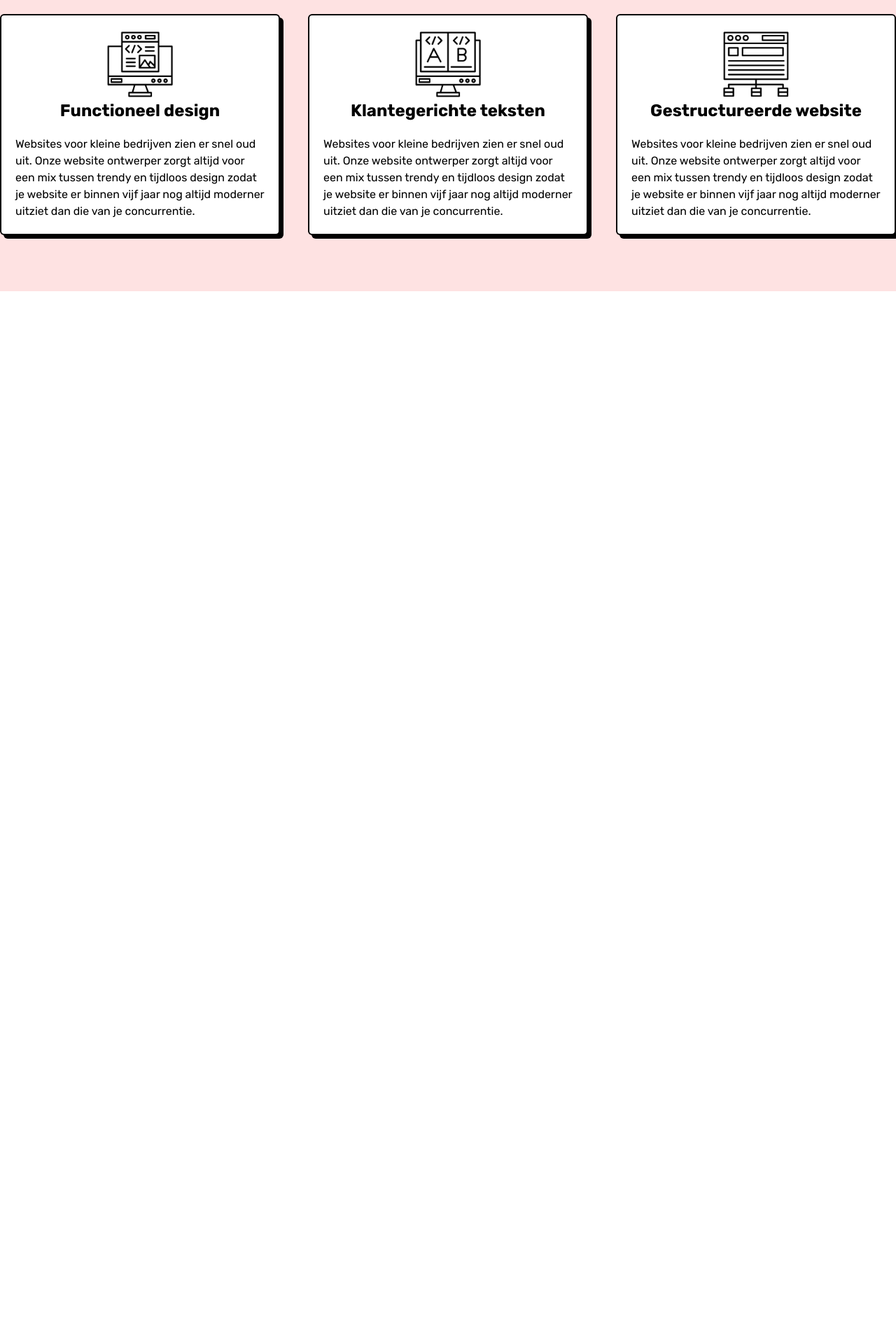
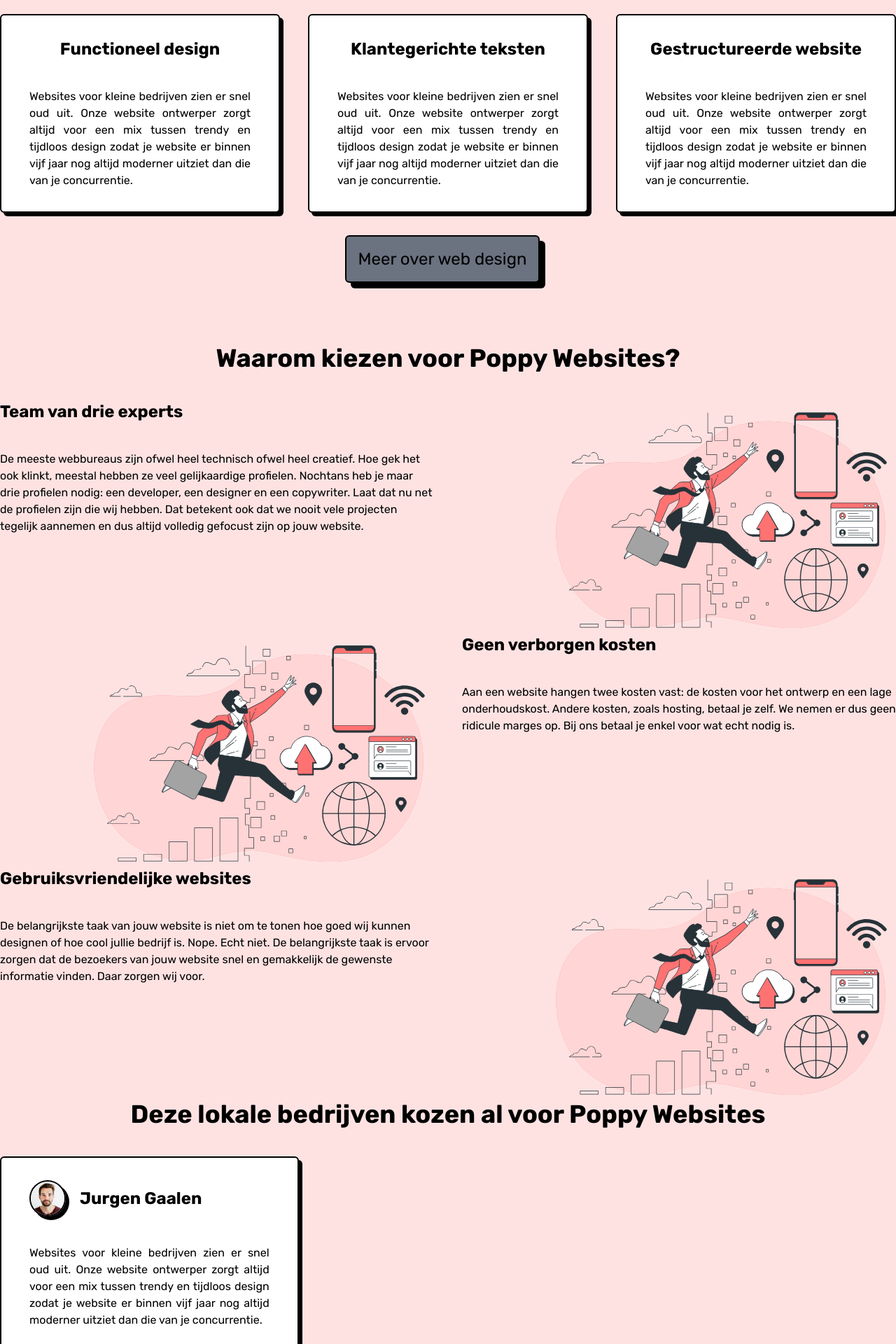
Before and after one commit to AmerSikira/poppy-websites, a Next.js app: page / in a window 1280 px wide. Shown: the part 940-2860 px from the top of the page at 70% size. Before the commit the page ends 1356 px from the top, so only its background shows below. Built offline with nearby package versions, Linux system fonts and the light colour scheme.

Commit message:
Added a bunch of stuff

```diff
--- a/app/globals.css
+++ b/app/globals.css
@@ -19,3 +19,33 @@
 body {
 	color: rgb(var(--foreground-rgb));
 }
+
+.homepage-gradient {
+	background-image: linear-gradient(
+		to right,
+		rgb(255 237 213) 50%,
+		rgb(254 215 170) 50%
+	);
+}
+
+svg#freepik_stories-digital-transformation:not(.animated) .animable {
+	opacity: 0;
+}
+svg#freepik_stories-digital-transformation.animated
+	#freepik--background-simple--inject-2 {
+	animation: 1.5s Infinite linear floating;
+	animation-delay: 0s;
+}
+@keyframes floating {
+	0% {
+		opacity: 1;
+		transform: translateY(0px);
+	}
+	50% {
+		transform: translateY(-10px);
+	}
+	100% {
+		opacity: 1;
+		transform: translateY(0px);
+	}
+}
--- a/components/homepage/hero.tsx
+++ b/components/homepage/hero.tsx
@@ -4,6 +4,8 @@
 import Cta from "../ui/cta";
 import H1 from "../ui/h1";
 import FlexRow from "../layout/flex-row";
+import SecondaryCta from "../ui/secondary-cta";
+import FlexColumn from "../layout/flex-column";
 
 const Hero = () => {
 	return (
@@ -35,17 +37,11 @@
 					</FlexRow>
 
 					<FlexRow className="gap-10">
-						<div className="flex flex-col items-center shadow-3xl rounded-md border-2 border-black bg-white p-5 w-1/3">
-							<Image
-								width={100}
-								height={100}
-								src="/web-design.png"
-								alt="Logo"
-							/>
-							<h3 className="text-2xl font-bold text-black mb-5">
+						<div className="flex flex-col items-center shadow-3xl rounded-md border-2 border-black bg-white py-8 px-10 w-1/3">
+							<h3 className="text-2xl font-bold text-black mb-10">
 								Functioneel design
 							</h3>
-							<p>
+							<p className="text-black text-justify">
 								Websites voor kleine bedrijven zien er snel oud
 								uit. Onze website ontwerper zorgt altijd voor
 								een mix tussen trendy en tijdloos design zodat
@@ -54,17 +50,11 @@
 							</p>
 						</div>
 
-						<div className="flex flex-col items-center shadow-3xl rounded-md border-2 border-black bg-white p-5 w-1/3">
-							<Image
-								width={100}
-								height={100}
-								src="/ab-testing.png"
-								alt="Logo"
-							/>
-							<h3 className="text-2xl font-bold  text-black mb-5">
+						<div className="flex flex-col items-center shadow-3xl rounded-md border-2 border-black bg-white py-8 px-10 w-1/3">
+							<h3 className="text-2xl font-bold  text-black mb-10">
 								Klantegerichte teksten
 							</h3>
-							<p>
+							<p className="text-black text-justify">
 								Websites voor kleine bedrijven zien er snel oud
 								uit. Onze website ontwerper zorgt altijd voor
 								een mix tussen trendy en tijdloos design zodat
@@ -73,17 +63,11 @@
 							</p>
 						</div>
 
-						<div className="flex flex-col items-center rounded-md border-2 border-black bg-white shadow-3xl p-5 w-1/3">
-							<Image
-								width={100}
-								height={100}
-								src="/structure.png"
-								alt="Logo"
-							/>
-							<h3 className="text-2xl font-bold text-black mb-5">
+						<div className="flex flex-col items-center rounded-md border-2 border-black bg-white shadow-3xl py-8 px-10 w-1/3">
+							<h3 className="text-2xl font-bold text-black mb-10">
 								Gestructureerde website
 							</h3>
-							<p>
+							<p className="text-black text-justify">
 								Websites voor kleine bedrijven zien er snel oud
 								uit. Onze website ontwerper zorgt altijd voor
 								een mix tussen trendy en tijdloos design zodat
@@ -92,6 +76,128 @@
 							</p>
 						</div>
 					</FlexRow>
+
+					<FlexRow className="justify-center mt-10">
+						<SecondaryCta>Meer over web design</SecondaryCta>
+					</FlexRow>
+				</Container>
+			</section>
+			<section className="bg-red-100">
+				<Container>
+					<FlexRow className="justify-center mb-10">
+						<h2 className="text-center text-4xl font-bold text-black">
+							Waarom kiezen voor Poppy Websites?
+						</h2>
+					</FlexRow>
+				</Container>
+				<Container className="flex gap-10">
+					<FlexColumn className="w-1/2">
+						<h3 className="text-2xl font-bold text-black mb-10">
+							Team van drie experts
+						</h3>
+
+						<p className="text-black">
+							De meeste webbureaus zijn ofwel heel technisch ofwel
+							heel creatief. Hoe gek het ook klinkt, meestal
+							hebben ze veel gelijkaardige profielen. Nochtans heb
+							je maar drie profielen nodig: een developer, een
+							designer en een copywriter. Laat dat nu net de
+							profielen zijn die wij hebben. Dat betekent ook dat
+							we nooit vele projecten tegelijk aannemen en dus
+							altijd volledig gefocust zijn op jouw website.
+						</p>
+					</FlexColumn>
+
+					<FlexRow className="w-1/2 justify-end">
+						<Image
+							alt=""
+							width={500}
+							height={500}
+							src="/figure-1.svg"
+						/>
+					</FlexRow>
+				</Container>
+
+				<Container className="flex gap-10">
+					<FlexRow className="w-1/2 justify-end">
+						<Image
+							alt=""
+							width={500}
+							height={500}
+							src="/figure-1.svg"
+						/>
+					</FlexRow>
+
+					<FlexColumn className="w-1/2">
+						<h3 className="text-2xl font-bold text-black mb-10">
+							Geen verborgen kosten
+						</h3>
+
+						<p className="text-black">
+							Aan een website hangen twee kosten vast: de kosten
+							voor het ontwerp en een lage onderhoudskost. Andere
+							kosten, zoals hosting, betaal je zelf. We nemen er
+							dus geen ridicule marges op. Bij ons betaal je enkel
+							voor wat echt nodig is.
+						</p>
+					</FlexColumn>
+				</Container>
+				<Container className="flex gap-10">
+					<FlexColumn className="w-1/2">
+						<h3 className="text-2xl font-bold text-black mb-10">
+							Gebruiksvriendelijke websites
+						</h3>
+
+						<p className="text-black">
+							De belangrijkste taak van jouw website is niet om te
+							tonen hoe goed wij kunnen designen of hoe cool
+							jullie bedrijf is. Nope. Echt niet. De belangrijkste
+							taak is ervoor zorgen dat de bezoekers van jouw
+							website snel en gemakkelijk de gewenste informatie
+							vinden. Daar zorgen wij voor.
+						</p>
+					</FlexColumn>
+
+					<FlexRow className="w-1/2 justify-end">
+						<Image
+							alt=""
+							width={500}
+							height={500}
+							src="/figure-1.svg"
+						/>
+					</FlexRow>
+				</Container>
+			</section>
+
+			<section className="bg-red-100">
+				<Container>
+					<FlexRow className="justify-center mb-10">
+						<h2 className="text-center text-4xl font-bold text-black">
+							Deze lokale bedrijven kozen al voor Poppy Websites
+						</h2>
+					</FlexRow>
+				</Container>
+				<Container className="flex gap-10">
+					<div className="flex flex-col items-center shadow-3xl rounded-md border-2 border-black bg-white py-8 px-10 w-1/3">
+						<FlexRow className="w-full items-center content-center relative">
+							<div className="rounded-full overflow-hidden border-2 border-black shadow-3xl">
+								<img
+									className="rounded-full w-12 object-cover h-12"
+									src="/image.avif"
+								/>
+							</div>
+							<h3 className="text-2xl font-bold text-black ml-5">
+								Jurgen Gaalen
+							</h3>
+						</FlexRow>
+						<p className="text-black text-justify mt-10">
+							Websites voor kleine bedrijven zien er snel oud uit.
+							Onze website ontwerper zorgt altijd voor een mix
+							tussen trendy en tijdloos design zodat je website er
+							binnen vijf jaar nog altijd moderner uitziet dan die
+							van je concurrentie.
+						</p>
+					</div>
 				</Container>
 			</section>
 		</>
--- /dev/null
+++ b/components/layout/flex-column.tsx
@@ -0,0 +1,14 @@
+import React from "react";
+
+const FlexColumn = ({
+	children,
+	className = "",
+}: {
+	children: React.ReactNode;
+	className?: string;
+}) => {
+	const classNames = `flex flex-col ${className}`;
+	return <div className={classNames}>{children}</div>;
+};
+
+export default FlexColumn;
--- /dev/null
+++ b/components/ui/secondary-cta.tsx
@@ -0,0 +1,18 @@
+import Link from "next/link";
+import React from "react";
+
+const SecondaryCta = ({ children }: { children: React.ReactNode }) => {
+	return (
+		<Link href="/" className="rounded-md bg-black">
+			<span
+				className="block -translate-x-2 -translate-y-2 rounded-md border-2 border-black bg-gray-500 p-4 text-2xl  hover:-translate-y-3
+    active:translate-x-0 active:translate-y-0
+    transition-all"
+			>
+				{children}
+			</span>
+		</Link>
+	);
+};
+
+export default SecondaryCta;
```
Also changed, not shown: public/figure-1.svg (added), public/image.avif (added).
